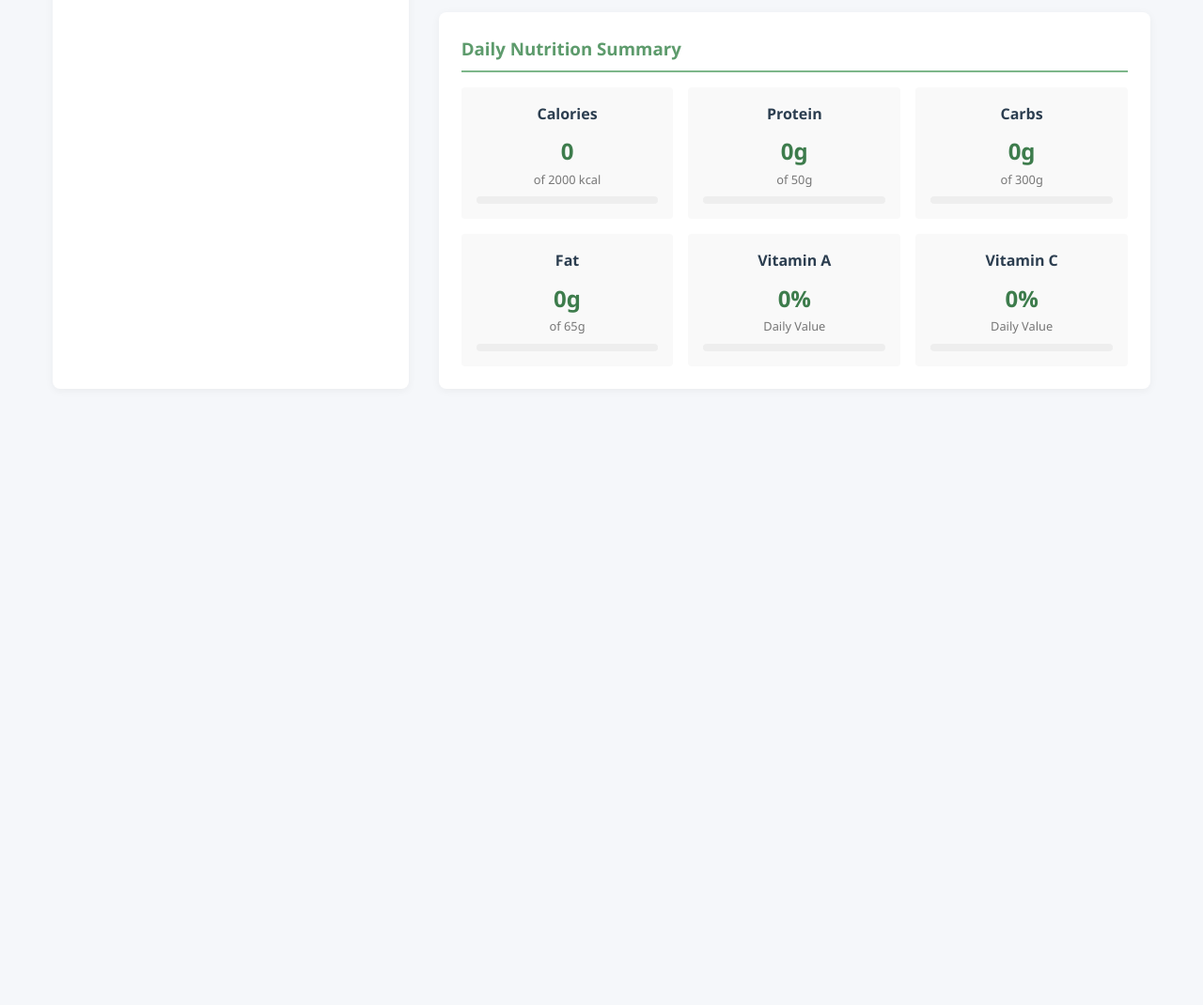
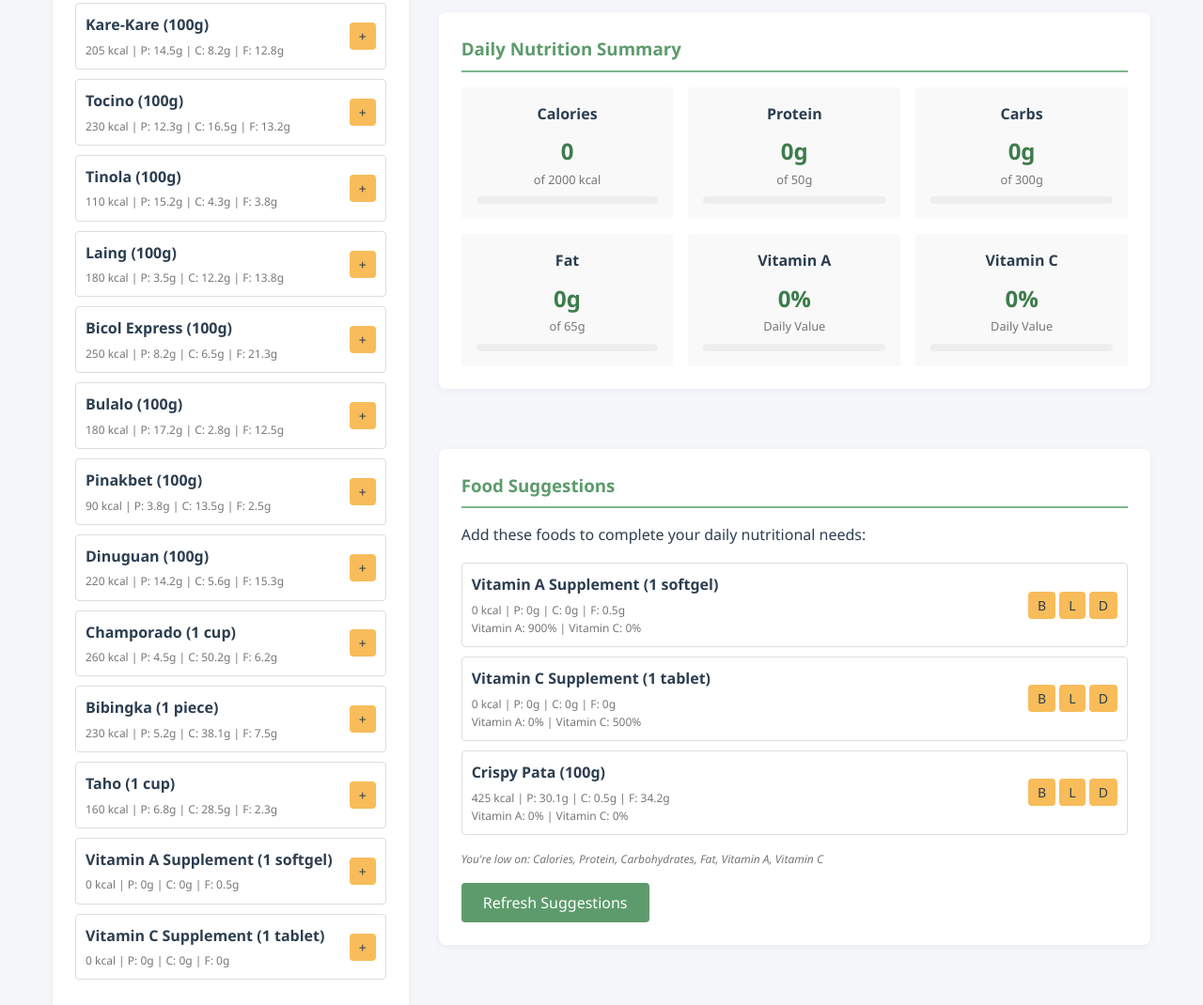
Before and after one commit to JosiahRodis/Project-Meloy, a plain HTML site: page index.html in a window 1280 px wide. Shown: the part 1306-2376 px from the top of the page at 94% size. Before the commit the page ends 1736 px from the top, so only its background shows below. Drawn offline with nearby package versions, Linux system fonts and the light colour scheme.

Commit message:
Update index.html

```diff
--- a/index.html
+++ b/index.html
@@ -402,6 +402,7 @@
     </div>
   </div>
 
+
   <script>
     // Filipino Food Database (simplified with nutrition data)
     const filipinoFoods = [
@@ -554,25 +555,106 @@
         vitaminA: 18,
         vitaminC: 15,
         serving: "100g"
-      {
-        name: "Pandesal (1 piece)",
-        calories: 100,
+      },
+      {
+        name: "Laing (100g)",
+        calories: 180,
         protein: 3.5,
-        carbs: 18.6,
-        fat: 1.8,
+        carbs: 12.2,
+        fat: 13.8,
+        vitaminA: 15,
+        vitaminC: 10,
+        serving: "100g"
+      },
+      {
+        name: "Bicol Express (100g)",
+        calories: 250,
+        protein: 8.2,
+        carbs: 6.5,
+        fat: 21.3,
+        vitaminA: 5,
+        vitaminC: 8,
+        serving: "100g"
+      },
+      {
+        name: "Bulalo (100g)",
+        calories: 180,
+        protein: 17.2,
+        carbs: 2.8,
+        fat: 12.5,
+        vitaminA: 3,
+        vitaminC: 4,
+        serving: "100g"
+      },
+      {
+        name: "Pinakbet (100g)",
+        calories: 90,
+        protein: 3.8,
+        carbs: 13.5,
+        fat: 2.5,
+        vitaminA: 20,
+        vitaminC: 30,
+        serving: "100g"
+      },
+      {
+        name: "Dinuguan (100g)",
+        calories: 220,
+        protein: 14.2,
+        carbs: 5.6,
+        fat: 15.3,
+        vitaminA: 6,
+        vitaminC: 5,
+        serving: "100g"
+      },
+      {
+        name: "Champorado (1 cup)",
+        calories: 260,
+        protein: 4.5,
+        carbs: 50.2,
+        fat: 6.2,
+        vitaminA: 2,
+        vitaminC: 1,
+        serving: "1 cup"
+      },
+      {
+        name: "Bibingka (1 piece)",
+        calories: 230,
+        protein: 5.2,
+        carbs: 38.1,
+        fat: 7.5,
+        vitaminA: 4,
+        vitaminC: 3,
+        serving: "1 piece"
+      },
+      {
+        name: "Taho (1 cup)",
+        calories: 160,
+        protein: 6.8,
+        carbs: 28.5,
+        fat: 2.3,
         vitaminA: 0,
+        vitaminC: 1,
+        serving: "1 cup"
+      },
+      {
+        name: "Vitamin A Supplement (1 softgel)",
+        calories: 0,
+        protein: 0,
+        carbs: 0,
+        fat: 0.5,
+        vitaminA: 900,
         vitaminC: 0,
-        serving: "1 piece"
-      },
-      {
-        name: "Lechon Kawali (100g)",
-        calories: 387,
-        protein: 29.3,
+        serving: "1 softgel (900mcg)"
+      },
+      {
+        name: "Vitamin C Supplement (1 tablet)",
+        calories: 0,
+        protein: 0,
         carbs: 0,
-        fat: 30.2,
+        fat: 0,
         vitaminA: 0,
-        vitaminC: 0,
-        serving: "100g"
+        vitaminC: 500,
+        serving: "1 tablet (500mg)"
       }
     ];
 
```
